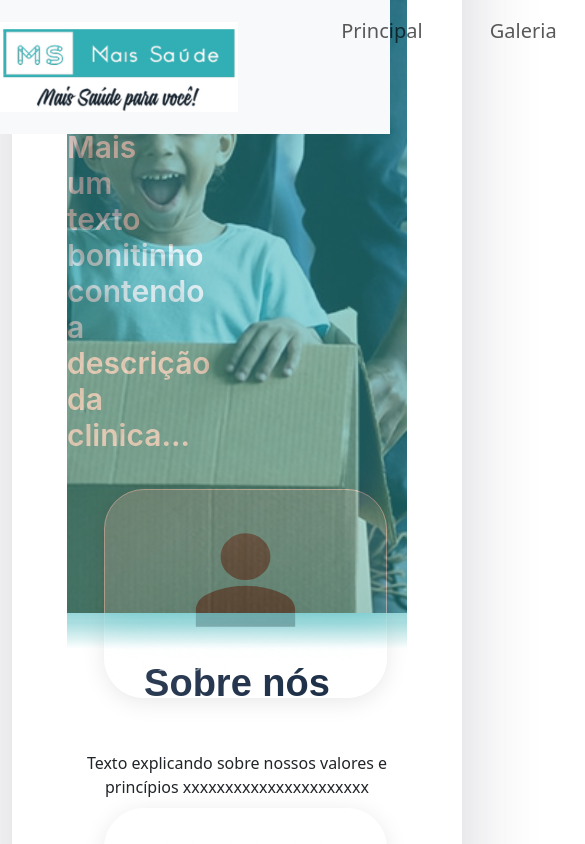
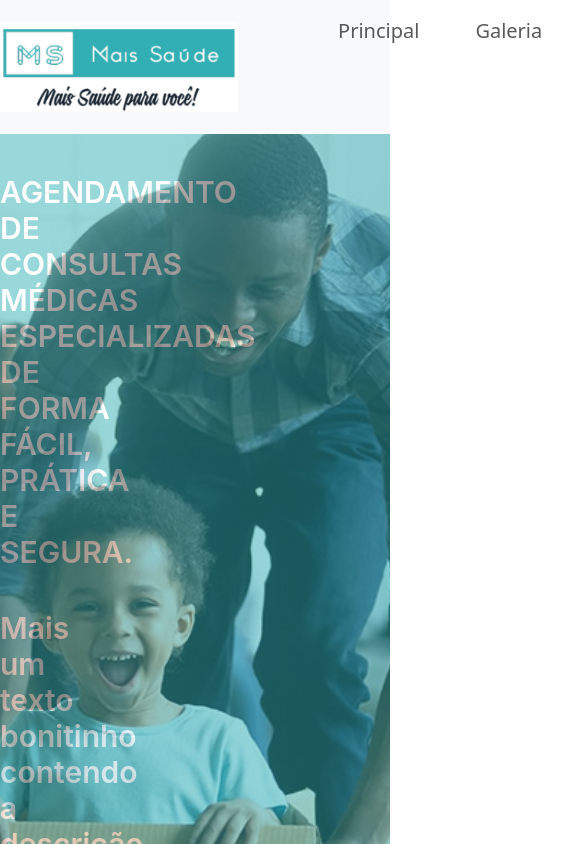
Before and after one commit to pedromelobitencourt/MedicalClinicWebApplication_Project, a Vue app in the folder frontend/medical_clinic/: page / in a window 390 px wide. Shown: the top 844 px of the page, 585 px wide, since content can reach past the window. Built offline with nearby package versions, Linux system fonts and the light colour scheme; a small style sheet from the web is missing.

Commit message:
corrigindo frontend

```diff
--- a/frontend/medical_clinic/src/App.vue
+++ b/frontend/medical_clinic/src/App.vue
@@ -2,11 +2,9 @@
   <div id="app">
     <Nav />
 
-    <div class="container-fluid scroll" :class="{ 'auth-wrapper': !isHandbook, 'auth-wrapper-handbook': isHandbook }">
-      <div :class="{ 'auth-inner': !isHandbook, 'auth-inner-handbook': isHandbook }">
+
         <router-view />
-      </div>
-    </div>
+
       <Footer />
 </div>
 </template>
@@ -34,141 +32,9 @@
   body, html, #app, #root, .auth-wrapper {
     width: 100%;
     height: 100%;
-  }
-
-  #app {
-    text-align: center;
-  }
-
-  .nav-light {
-    background-color: #ffffff;
-    box-shadow: 0px 14px 8px rgba(34, 35, 58, 0.2);
-  }
-
-  .auth-wrapper {
-    display: block;
-    justify-content: center;
-    flex-direction: column;
-    text-align: left;
-    margin-top: 100px;
-  }
-
-  .auth-wrapper-handbook {
-    display: block;
-    justify-content: center;
-    flex-direction: column;
-    text-align: left;
-    margin-top: 100px;
-  }
-
-  .auth-inner {
-    margin: auto;
-    width: 450px;
-    background: #ffffff;
-    box-shadow: 0px 14px 80px rgba(34, 35, 58, 0.2);
-    padding: 40px 55px 45px 55px;
-    border-radius: 15px;
-    transition: all .3s;
-  }
-
-  .auth-inner-handbook {
-      margin: auto;
-      width: 1500px;
-      background: #ffffff;
-      box-shadow: 0px 14px 80px rgba(34, 35, 58, 0.2);
-      padding: 20px 5px 25px 15px;
-      border-radius: 15px;
-      transition: all .3s;
-      align-content: center;
+    margin: 0%;
 
   }
 
-  .auth-wrapper .form-control:focus {
-    border-color: #1dd2db;
-    box-shadow: none;
-  }
-
-  .auth-wrapper h3 {
-    text-align: center;
-    margin: 0;
-    line-height: 1;
-    padding-bottom: 20px;
-    height: 100%;
-  }
-
-  .custom-control-label {
-    font-weight: 400;
-  }
-
-  .forgot-password,
-  .forgot-password a {
-    text-align: right;
-    font-size: 13px;
-    padding-top: 10px;
-    color: #7f7d7d;
-    margin: 0;
-  }
-
-  .forgot-password a {
-    color: #1dd2db;
-  }
-
-  .navbar-brand {
-    margin-right: 36em;
-  }
-
-  .navbar-nav .nav-item {
-    margin-right: 0.5em;
-  }
-
-  @media (max-width: 1400px) {
-    .navbar-brand {
-      margin-right: 25em;
-    }
-
-    .navbar-nav .nav-item {
-    margin-left: 0.5em;
-    }
-  }
-
-  @media (max-width: 1200px) {
-    .navbar-brand {
-      margin-right: 17em;
-    }
-
-    .navbar-nav .nav-item {
-    margin-left: 0.2em;
-    }
-  }
-
-  @media (max-width: 1000px) {
-    .navbar-brand {
-      margin-right: 4em;
-    }
-
-    .navbar-nav .nav-item {
-    margin-left: 0.2em;
-    }
-  }
-
-  @media (max-width: 800px) {
-    .navbar-brand {
-      margin-right: 1em;
-    }
-
-    .navbar-nav .nav-item {
-    margin-left: 0.2em;
-    }
-  }
-
-  @media (max-width: 550px) {
-    .navbar-brand {
-      margin-right: 8em;
-    }
-
-    .navbar-nav .nav-item {
-    margin-left: 0.2em;
-    }
-  }
 
 </style>
--- a/frontend/medical_clinic/src/components/Footer.vue
+++ b/frontend/medical_clinic/src/components/Footer.vue
@@ -45,13 +45,13 @@ height: 150px;
 flex-shrink: 0;
 background: #31AFB4;
 position: relative;
-
+}
 .Diretrizes{
     text-decoration: underline;
     color: white;
 }
 
-}
+
 .Texto-Diretrizes{
     position: absolute;
     bottom: 0;
--- a/frontend/medical_clinic/src/components/Home.vue
+++ b/frontend/medical_clinic/src/components/Home.vue
@@ -191,6 +191,7 @@ background: #A2EEF1;
  .root{
     display: flex;
   flex-direction: column;
+  overflow: hidden;
 }
  .conteudo-ImagemPrincipal{
 width: 100%;
```
Also changed, not shown: 1 other file (tests, documents, lock files or other folders).
